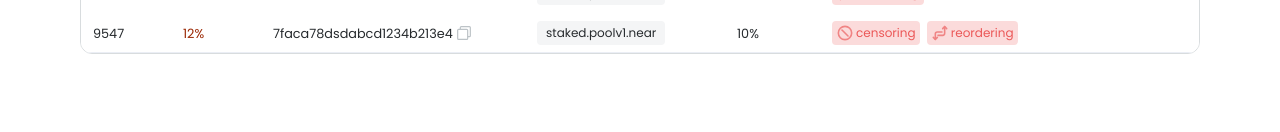
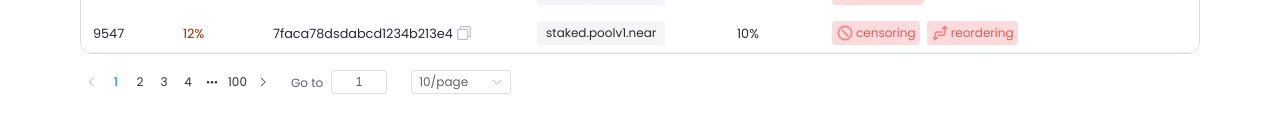
Before and after one commit to super-dev-rust/polygon-dash, a Vue app in the folder frontend/: page / in a window 1280 px wide. Shown: the part 1522-1654 px from the top of the page. Built offline with nearby package versions, Linux system fonts and the light colour scheme.

Commit message:
preparing setup to work with table data

```diff
--- a/frontend/package.json
+++ b/frontend/package.json
@@ -9,6 +9,7 @@
     "lint": "eslint . --ext .vue,.js,.jsx,.cjs,.mjs --fix --ignore-path .gitignore"
   },
   "dependencies": {
+    "axios": "^1.4.0",
     "element-plus": "^2.3.6",
     "vue": "^3.3.2",
     "vue-router": "^4.2.0"
--- /dev/null
+++ b/frontend/src/api/api-client.js
@@ -0,0 +1,14 @@
+import axios from 'axios'
+import { appConfig } from '@/utils/config'
+
+const { API_BASE_URL } = appConfig
+
+const apiClient = axios.create({
+  baseURL: API_BASE_URL,
+})
+
+const ENDPOINTS = {
+  FETCH_TABLE: ``,
+}
+
+export const fetchTable = (args) => apiClient.get(ENDPOINTS.FETCH_TABLE, { params: args })
--- a/frontend/src/components/home/HomeDashboard.vue
+++ b/frontend/src/components/home/HomeDashboard.vue
@@ -1,12 +1,51 @@
 <script setup>
+import { computed, reactive, ref } from "vue";
 import IconCopy from "@/assets/icons/icon-copy.svg";
 import { UNTRUSTED_NODES_MOCK} from "@/utils/mocks/home-dasboard-example";
 import { VIOLATIONS_MAP } from "@/utils/violations-map";
 import useCopyToClipboard from "@/use/useCopyToClipboard";
+import { useRequest } from "@/use/useRequest";
+import { fetchTable } from "@/api/api-client";
+
+const { copyToClipboard } = useCopyToClipboard()
+const { sendRequest: getTable, isLoading, data, error } = useRequest(fetchTable)
 
 const violationsMap = Object.fromEntries(VIOLATIONS_MAP);
 
-const { copyToClipboard } = useCopyToClipboard()
+const tableData = ref([]);
+const totalTableEntriesCount = ref(1000);
+const tableState = reactive({
+  currentPage: 1,
+  pageSize: 10,
+});
+
+const updateTableState = async (value, key) => {
+  tableState[key] = value;
+  console.log('tableState', tableState);
+  await fetchTableData();
+};
+
+const checkIfCurrentPagePossible = computed( () => {
+  return tableState.currentPage <= Math.ceil(totalTableEntriesCount.value / tableState.pageSize);
+});
+
+const fetchTableData = async () => {
+  if (isLoading.value || !checkIfCurrentPagePossible.value) {
+    return
+  }
+  await getTable([{
+    page: tableState.currentPage,
+    perPage: tableState.pageSize,
+  }])
+  if (error.value) {
+    console.log('error', error.value)
+    return
+  }
+  if (data.value) {
+    totalTableEntriesCount.value = data.value.total
+    tableData.value = [...data.value]
+  }
+};
 
 function percentToHSL(percent) {
   const hue = (percent / 100) * 120;
@@ -106,6 +145,18 @@ function percentToHSL(percent) {
         </template>
       </el-table-column>
     </el-table>
+    <el-pagination
+      class="home-dashboard__pagination"
+      small
+      layout="prev, pager, next, jumper, sizes"
+      :total="totalTableEntriesCount"
+      :page-sizes="[10, 20, 30, 40]"
+      :pager-count="5"
+      v-model:page-size="tableState.pageSize"
+      v-model:current-page="tableState.currentPage"
+      @size-change="updateTableState($event, 'pageSize')"
+      @current-change="updateTableState($event, 'currentPage')"
+    />
   </section>
 </template>
 
@@ -192,5 +243,9 @@ function percentToHSL(percent) {
       }
     }
   }
+
+  .home-dashboard__pagination {
+    margin-top: 1rem;
+  }
 }
 </style>
--- /dev/null
+++ b/frontend/src/use/useRequest.js
@@ -0,0 +1,28 @@
+import { ref } from 'vue'
+
+export const useRequest = (request) => {
+  const isLoading = ref(false)
+  const error = ref(null)
+  const data = ref(null)
+
+  const sendRequest = async (args) => {
+    isLoading.value = true
+    error.value = null
+    data.value = null
+    try {
+      const response = await request(...args)
+      data.value = response.data
+    } catch (e) {
+      error.value = e
+    } finally {
+      isLoading.value = false
+    }
+  }
+
+  return {
+    sendRequest,
+    isLoading,
+    error,
+    data,
+  }
+}
--- /dev/null
+++ b/frontend/src/utils/config.js
@@ -0,0 +1,3 @@
+export const appConfig = {
+  API_BASE_URL: 'http://localhost:5000',
+}
```
Also changed, not shown: 1 other file (tests, documents, lock files or other folders).
